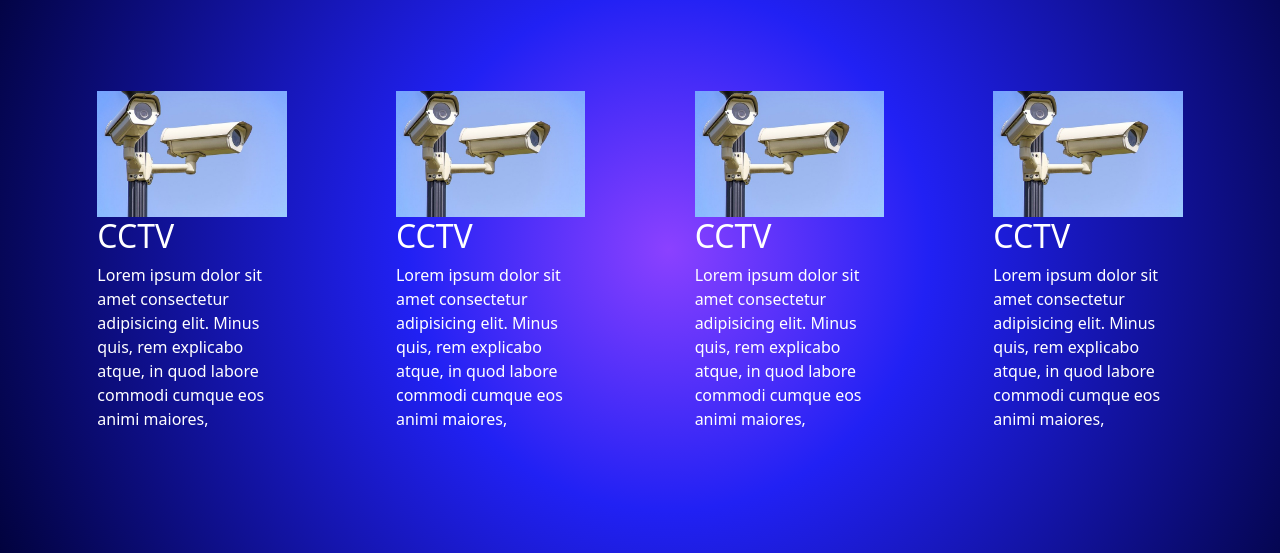
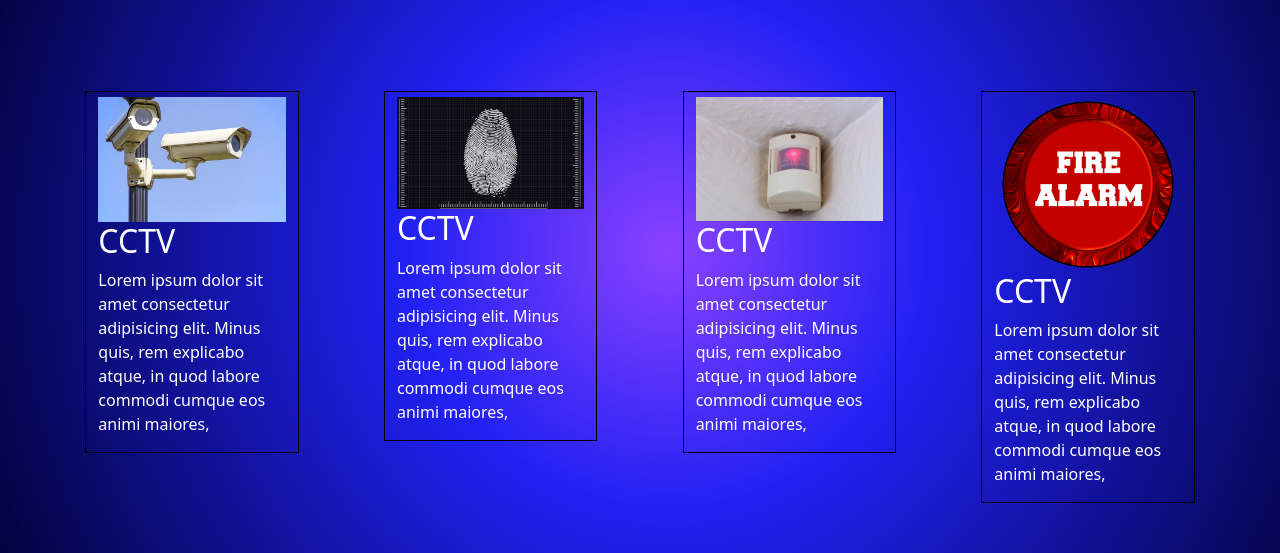
Before and after one commit to fedeir/ProyectoCoderDW, a plain HTML site: page index.html in a window 1280 px wide. Shown: the part 743-1296 px from the top of the page. Drawn offline with nearby package versions, Linux system fonts and the light colour scheme.

Commit message:
reordenamiento de la estructura de archivos

```diff
--- a/index.html
+++ b/index.html
@@ -22,7 +22,7 @@
             <div class="container">
 
                 <a class="navbar-brand bg-light rounded-circle" href="index.html">
-                    <img class="rounded-circle img_logo" src="logoWolf.jpg" alt="Inicio" />
+                    <img class="rounded-circle img_logo" src="./assets/img/logoWolf.jpg" alt="Inicio" />
                 </a>
 
                 <button class="navbar-toggler" type="button" data-bs-toggle="collapse"
@@ -55,7 +55,7 @@
         <section class="algo d-flex justify-content-around align-items-center">
 
                 <div class="algo_titulo rounded d-flex flex-column align-items-center p-2  ">
-                    <img src="/logoWolf.jpg" class="rounded-circle" alt="" >
+                    <img src="./assets/img/logoWolf.jpg" class="rounded-circle" alt="" >
                     <h2 class="d-inline-block">WOLF SECURITY</h2>
                     <p class="d-inline-block">Expertos en seguridad</p>
                 </div>
@@ -69,30 +69,31 @@
             <div class="container pt-4">
                 <h2 class="fs-1 text-light">Nuestros servicios</h2>
             </div>
-            <div class="row d-flex justify-content-evenly mx-0 mt-5 pt-5" >
-                <div class="col-2">
-                    <img src="./nono/cctv.jpg" class="img-fluid" alt="">
+            <div class="row d-flex flex-column align-items-center flex-lg-row align-items-lg-start justify-content-evenly  mx-0 mt-5 pt-5" >
+                <div class="col-6 col-lg-2">
+                    <img src="./assets/img/cctv.jpg" class="img-fluid" alt="">
                     <h2>CCTV</h2>
                     <p>Lorem ipsum dolor sit amet consectetur adipisicing elit. Minus quis, rem explicabo atque, in quod labore commodi cumque eos animi maiores, </p>
                 </div>
-                <!-- <div class="col-3"></div>
-                <div class="col-3"></div>
-                <div class="col-3"></div> -->
-                <div class="col-2">
-                    <img src="./nono/cctv.jpg" class="img-fluid" alt="">
+
+                <div class="col-6 col-lg-2">
+                    <img src="./assets/img/huella.jpg" class="img-fluid" alt="">
                     <h2>CCTV</h2>
                     <p>Lorem ipsum dolor sit amet consectetur adipisicing elit. Minus quis, rem explicabo atque, in quod labore commodi cumque eos animi maiores, </p>
                 </div>
-                <div class="col-2">
-                    <img src="./nono/cctv.jpg" class="img-fluid" alt="">
+
+                <div class="col-6 col-lg-2">
+                    <img src="./assets/img/alarma.jpg" class="img-fluid" alt="">
                     <h2>CCTV</h2>
                     <p>Lorem ipsum dolor sit amet consectetur adipisicing elit. Minus quis, rem explicabo atque, in quod labore commodi cumque eos animi maiores, </p>
                 </div>
-                <div class="col-2">
-                    <img src="./nono/cctv.jpg" class="img-fluid" alt="">
+
+                <div class="col-6 col-lg-2">
+                    <img src="./assets/img/fire.png" class="img-fluid" alt="">
                     <h2>CCTV</h2>
                     <p>Lorem ipsum dolor sit amet consectetur adipisicing elit. Minus quis, rem explicabo atque, in quod labore commodi cumque eos animi maiores, </p>
                 </div>
+
             </div>
         </section>
         <section></section>
--- a/scss/_index.scss
+++ b/scss/_index.scss
@@ -15,7 +15,7 @@
 .algo{
     height: 600px;
     width: 100%;
-    background-image: url("/nono/camera-2.jpg");
+    background-image: url("../assets/img/zoom.jpg");
     background-size: cover;
     background-position: center;
     color: white;
--- a/scss/_servicios.scss
+++ b/scss/_servicios.scss
@@ -1,4 +1,10 @@
 .servicios{
     background-image: radial-gradient(circle at 52.23% 51.87%, #8b41ff 0, #2121f4 35%, #01023A 100%);
-    height: 630px;
+    min-height: 630px;
+    div{
+        div{
+            padding-top: 5px;
+            border: solid 1px black;}
+
+    }
 }
```
Also changed, not shown: assets/img/DiseñoSinTítulo.jpg (renamed from nono/DiseñoSinTítulo.jpg), assets/img/Moon.jpg (renamed from nono/Moon.jpg), assets/img/WolfseguridadII.jpg (renamed from WolfseguridadII.jpg), assets/img/alarma.jpg (added), assets/img/cctv.jpg (added), assets/img/fire.png (added), assets/img/hong-kong-1990268_1920.jpg (renamed from nono/hong-kong-1990268_1920.jpg), assets/img/huella.jpg (added), assets/img/logoWolf.jpg (renamed from logoWolf.jpg), assets/img/technology-4816658_1920.jpg (renamed from nono/technology-4816658_1920.jpg), assets/img/zoom.jpg (renamed from nono/camera-2.jpg), css/style.css, nono/cctv.jpg (deleted), 1 other file.
